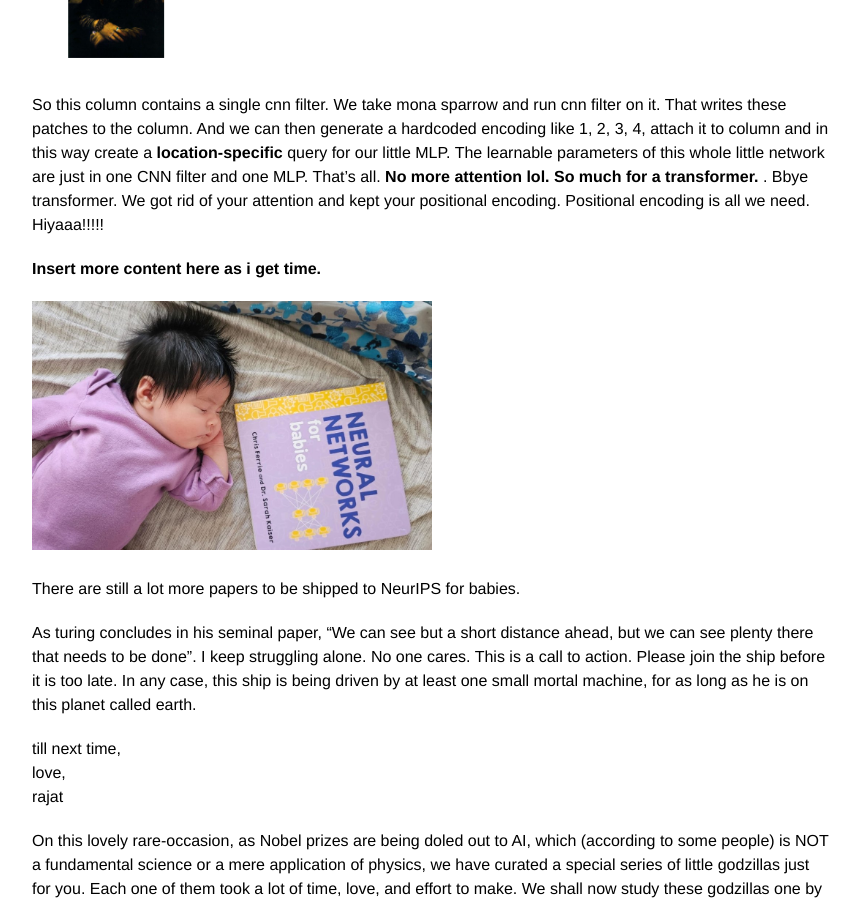
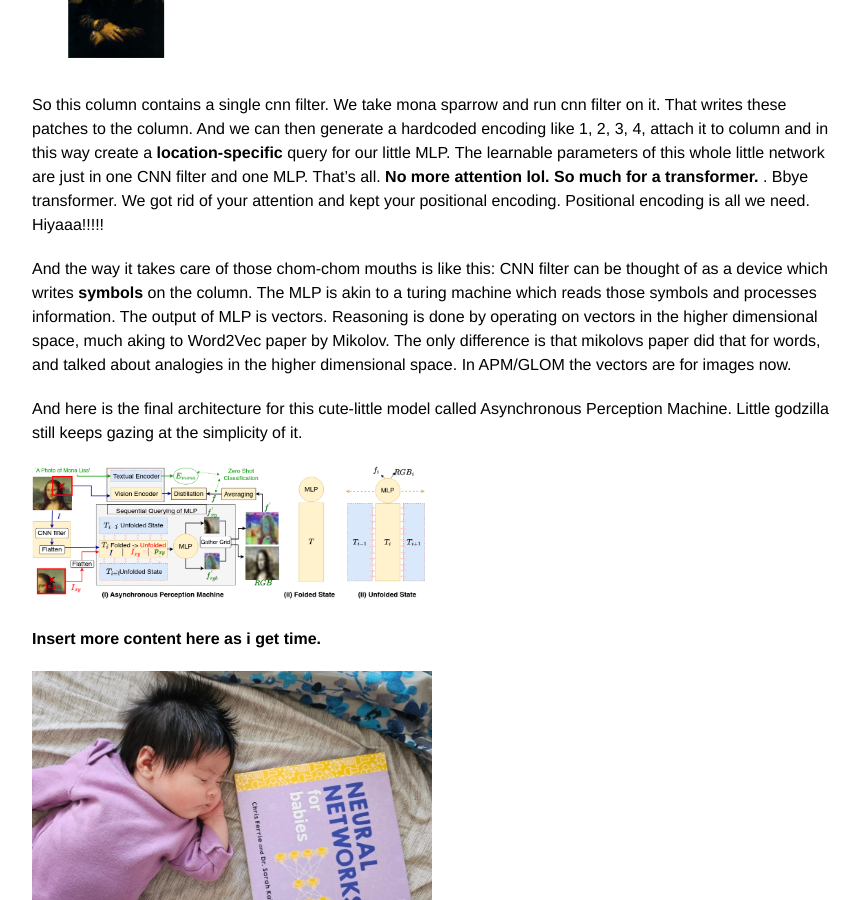
Before and after one commit to rajatmodi62/rajatmodi62.github.io, a Jekyll site: the page built from _posts/2024-10-26-hinton_apm.md, in a window 1280 px wide and 900 px high, scrolled down 11193 px. Shown: the whole window, without its empty margins (208-1067 px from the left). Built offline with Jekyll 4.4.1, drawn with Linux system fonts in a browser that asks for light colours; comment, search, counter and statistics services are not loaded.

Commit message:
soft link blog

```diff
--- a/_posts/2024-10-26-hinton_apm.md
+++ b/_posts/2024-10-26-hinton_apm.md
@@ -165,6 +165,15 @@ We will look at the design of this column.
 
 So this column contains a single cnn filter. We take mona sparrow and run cnn filter on it. That writes these patches to the column. And we can then generate a hardcoded encoding like 1, 2, 3, 4, attach it to column and in this way create a <b> location-specific</b> query for our little MLP. The learnable parameters of this whole little network are just in one CNN filter and one MLP. That's all. <b> No more attention lol. So much for a transformer. </b>. Bbye transformer. We got rid of your attention and kept your positional encoding. Positional encoding is all we need. Hiyaaa!!!!!
 
+And the way it takes care of those chom-chom mouths is like this: CNN filter can be thought of as a device which writes <b> symbols </b> on the column. The MLP is akin to a turing machine which reads those symbols and processes information. The output of MLP is vectors. Reasoning is done by operating on vectors in the higher dimensional space, much aking to Word2Vec paper by Mikolov. The only difference is that mikolovs paper did that for words, and talked about analogies in the higher dimensional space. In APM/GLOM the vectors are for images now.
+
+
+And here is the final architecture for this cute-little model called Asynchronous Perception Machine. Little godzilla still keeps gazing at the simplicity of it.
+
+
+<div class="text-center" style="margin: 0 auto; max-width: 800px;"> <!-- Set max-width as needed -->
+    <img class="img-fluid" src="{{ site.baseurl }}\assets\img\apm\apm_arch.png" style="width: 50%; height: auto;"> <!-- Image width is 50% of its parent -->
+</div>
 
 
 
```
Also changed, not shown: assets/img/apm/apm_arch.png (added).
